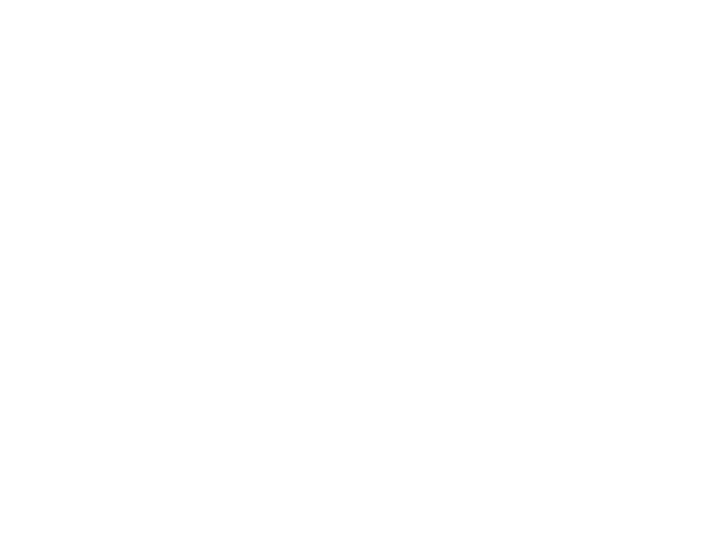
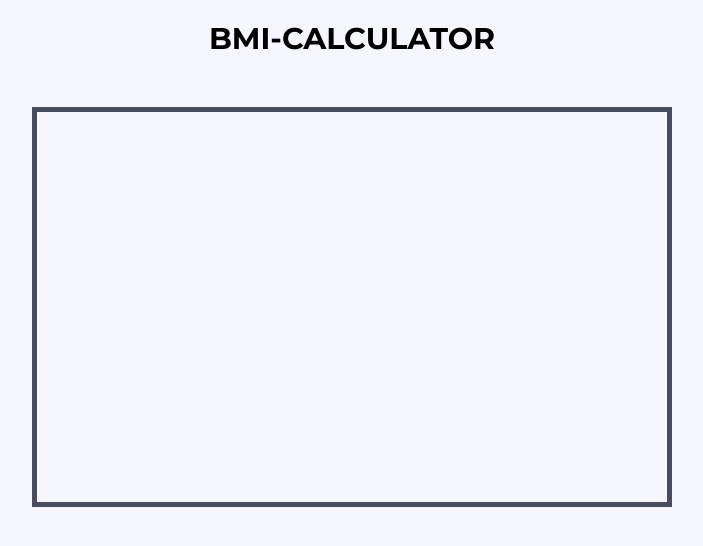
Before and after one commit to fazzy12/BMI-CALCULATOR, a plain HTML site: page index.html in a window 1280 px wide. Shown: the whole page, without its empty margins (288-991 px from the left). Drawn offline with Linux system fonts and the light colour scheme; a web font is replaced by a local one.

Commit message:
'updated'

```diff
--- a/css/style.css
+++ b/css/style.css
@@ -0,0 +1,43 @@
+:root {
+    --Very-Light-Grayish-Blue: hsl(240, 78%, 98%);
+    --Light-Grayish-Blue: hsl(234, 14%, 74%);
+    --Grayish-Blue: hsl(233, 13%, 49%);
+    --Dark-Grayish-Blue: hsl(232, 13%, 33%);
+
+
+}
+
+* {
+    margin: 0;
+    padding: 0;
+    box-sizing: border-box;
+}
+
+html {
+    font-family: 'Montserrat', Arial, Helvetica, sans-serif;
+    font-size: 15px;
+    font-weight: 700;
+    text-rendering: optimizeLegibility;
+}
+
+.row {
+    max-width: 1140px;
+    margin: 0 auto;
+}
+
+body{
+    background-color: var(--Very-Light-Grayish-Blue);
+}
+
+h1{
+    text-align: center;
+    margin-top: 20px;
+}
+
+.bmi-box{
+    background-color: var(--Very-Light-Grayish-Blue);
+    border: 5px solid var(--Dark-Grayish-Blue);
+    width: 50%;
+    height: 400px;
+    margin-top: 50px;
+}
--- a/index.html
+++ b/index.html
@@ -7,11 +7,23 @@
     <!-- css -->
     <link rel="stylesheet" href="css/style.css">
     <!-- google fonts -->
-    <link href="https://fonts.googleapis.com/css2?family=Cormorant+SC:wght@300;400;700&family=Montserrat:wght@100;400;700&display=swap" rel="stylesheet">
+    <link href="https://fonts.googleapis.com/css2?family=
+    Cormorant+SC:wght@300;400;700&family=Montserrat:wght@100;400;700&display=swap" rel="stylesheet">
 
-    <title>Document</title>
+
+    <title>BMI-CALCULATOR</title>
 </head>
 <body>
+    <class="header-containner">
+        <h1>BMI-CALCULATOR</h1>
+        <span class="eicon-weight"></span>
+    </div>
 
+    <!-- box -->
+    <div class="bmi-box row bmi-box-primary">
+
+    </div>
+
+    <script src="js/index.js"></script>
 </body>
 </html>
```
Also changed, not shown: images/reshot-icon-fat-WDT5N4MFL2.svg (added), images/reshot-icon-fat-man-KLRBZAM5QT.svg (added), images/reshot-icon-slim-AWBMDX89LZ (1).svg (added), images/reshot-icon-slim-AWBMDX89LZ.svg (added), images/reshot-icon-slimming-Y3Z6HV5J2T.svg (added), images/reshot-icon-weight-XER6WB5QCZ.svg (added), js/index.js (added).
